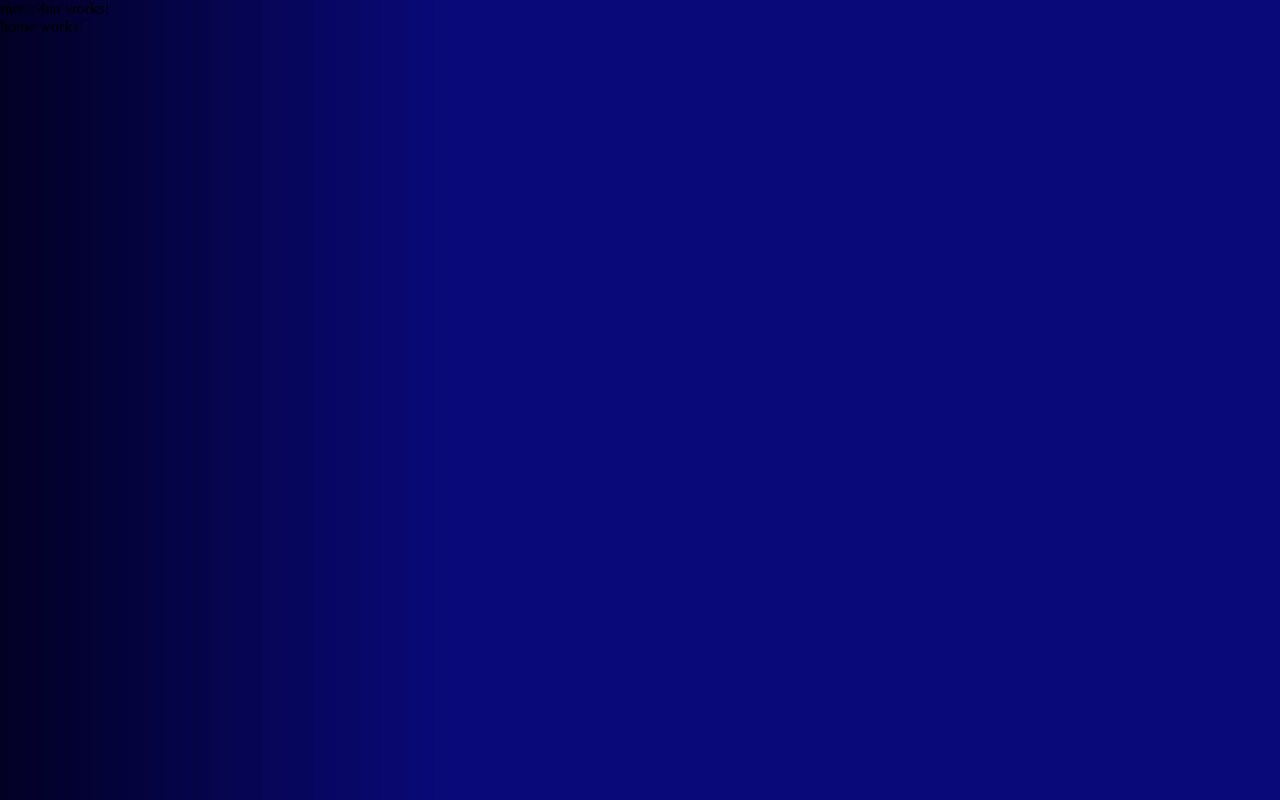
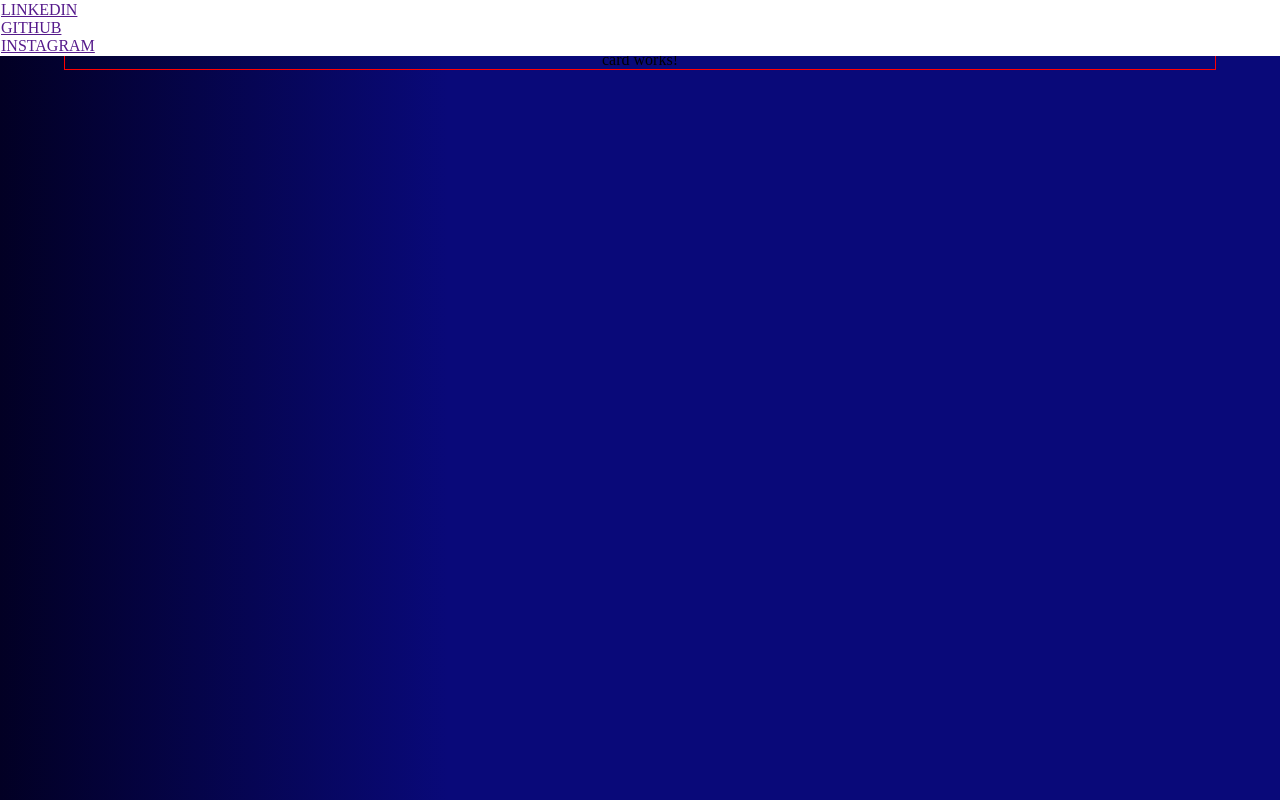
Before and after one commit to matheoszxx/psn-store, an Angular app: page / in a window 1280 px wide. Built offline with nearby package versions, Linux system fonts and the light colour scheme.

Commit message:
Estruturando o menu-bar

```diff
--- a/src/app/components/menu-bar/menu-bar.component.css
+++ b/src/app/components/menu-bar/menu-bar.component.css
@@ -0,0 +1,9 @@
+.menu-bar__container{
+	border: 1px solid white;
+	display: flex;
+	flex-direction: row;
+	position: fixed;
+	z-index: 999;
+	background-color: #ffffff;
+	width: 100%;
+}
--- a/src/app/components/menu-bar/menu-bar.component.html
+++ b/src/app/components/menu-bar/menu-bar.component.html
@@ -1 +1,15 @@
-<p>menu-bar works!</p>
+<div class="menu-bar__container">
+
+	<div class="menu-bar__logo">
+		<img src="" alt="" srcset="">
+	</div>
+
+	<div class="menu-bar__item">
+		<ul>
+			<li><a href="">LINKEDIN</a></li>
+			<li><a href="">GITHUB</a></li>
+			<li><a href="">INSTAGRAM</a></li>
+		</ul>
+	</div>
+
+</div>
--- a/src/app/pages/home/home.component.css
+++ b/src/app/pages/home/home.component.css
@@ -0,0 +1,14 @@
+.home__container{
+	width: 90%;
+	margin: auto;
+	padding-top: 50px;
+
+	display: flex;
+	/* para os conteudos terem um espaço em volta deles */
+	justify-content: space-around;
+	/* alinha os itens pela base */
+	align-items: baseline;
+	/* quando exceder o limite da div direciona o card para linha de baixo */
+	flex-wrap: wrap;
+	border: 1px solid red
+}
--- a/src/app/pages/home/home.component.html
+++ b/src/app/pages/home/home.component.html
@@ -1 +1,4 @@
-<p>home works!</p>
+<!-- a página de home no HTML vai servir para abraçar os componentes de card -->
+<div class="home__container">
+	<app-card></app-card>
+</div>
```
